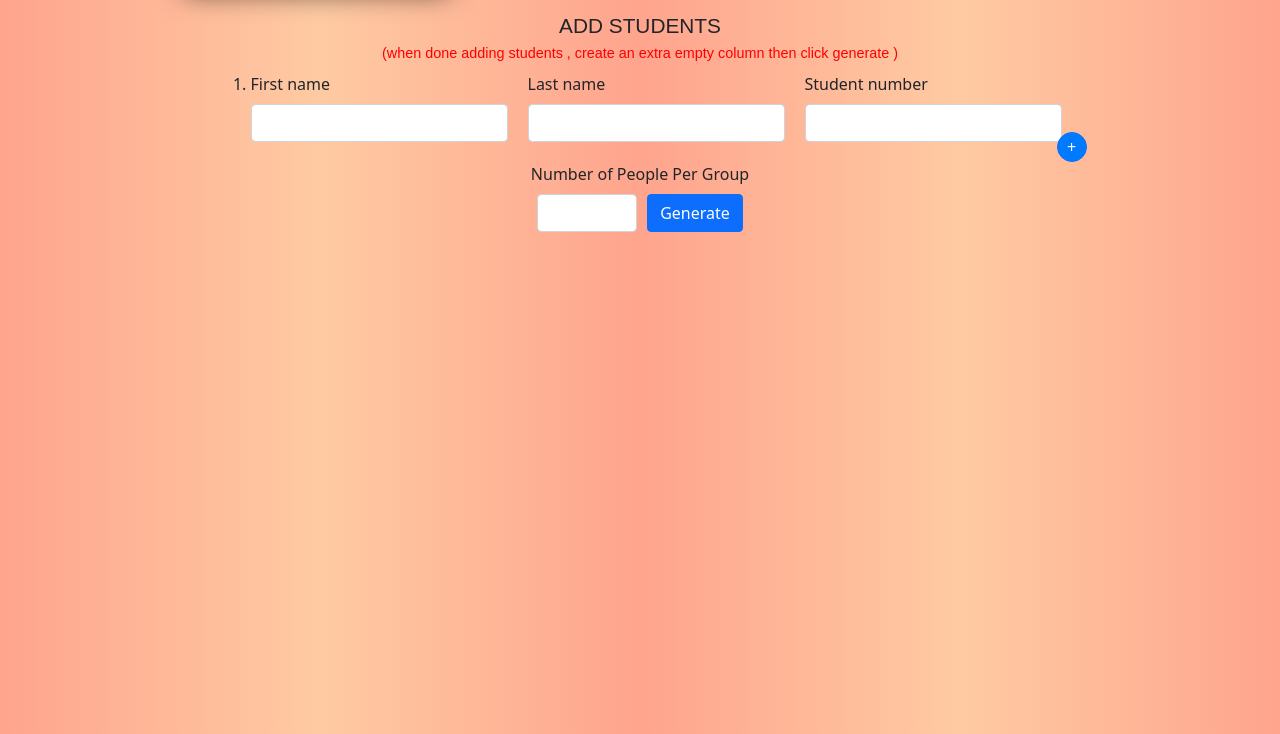
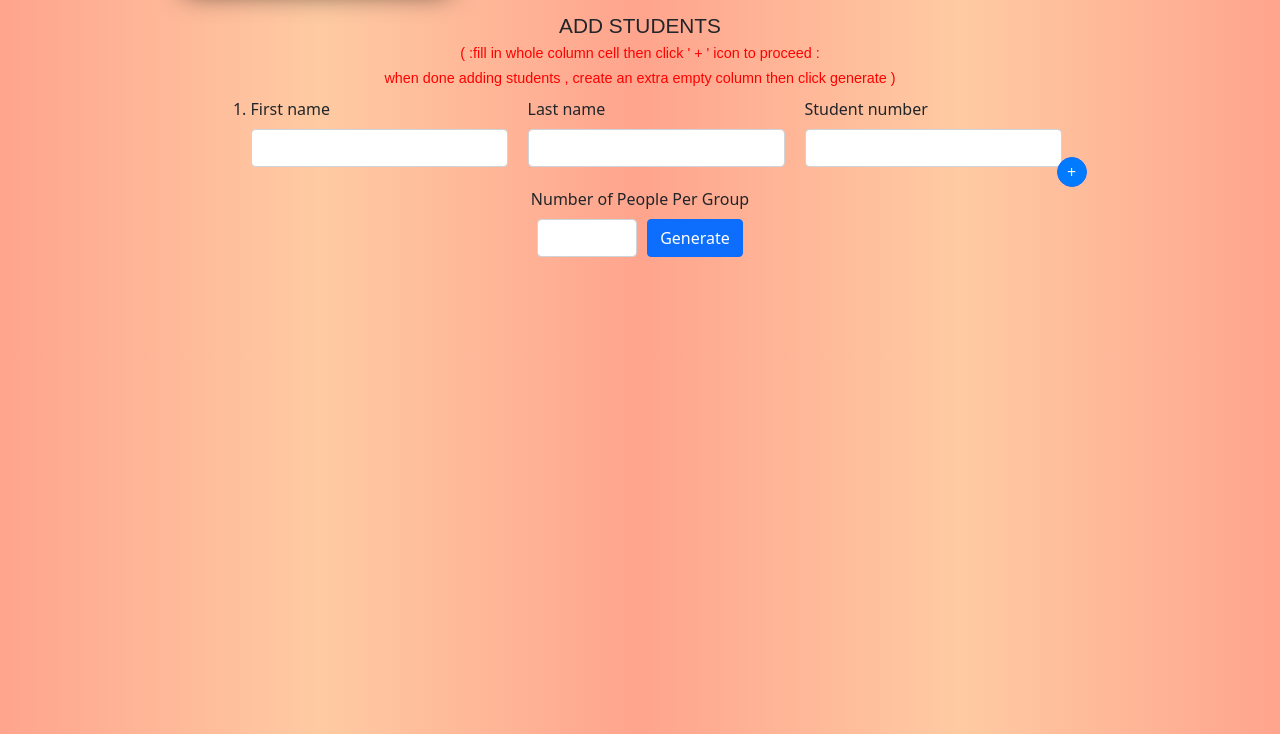
Before and after one commit to mycallsinks/grouper, a website: page addManually.html in a window 1280 px wide. Shown: the part 66-800 px from the top of the page. Drawn offline with nearby package versions, Linux system fonts and the light colour scheme; a script that the page names is missing; a web font is replaced by a local one.

Commit message:
updated documentation

```diff
--- a/addManually.html
+++ b/addManually.html
@@ -65,7 +65,7 @@
             <div class="opt_button">
 
 
-                <h4 class="add_students"> ADD STUDENTS <BR> <span id="noteBug">(when done adding students , create an extra empty column then click generate )</span></h4>
+                <h4 class="add_students"> ADD STUDENTS <BR> <span id="noteBug">( :fill in whole column cell then click ' + ' icon to proceed : <br> when done adding students , create an extra empty column then click generate )</span></h4>
                 <div class="container">
                     <div class="form_students">
                         <ol id="students_list">
```
